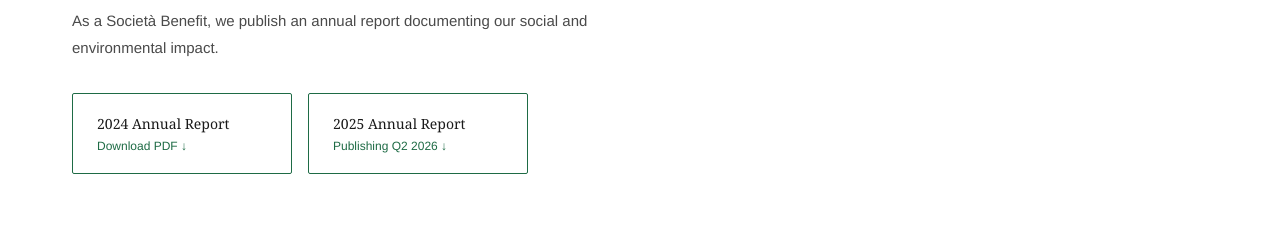
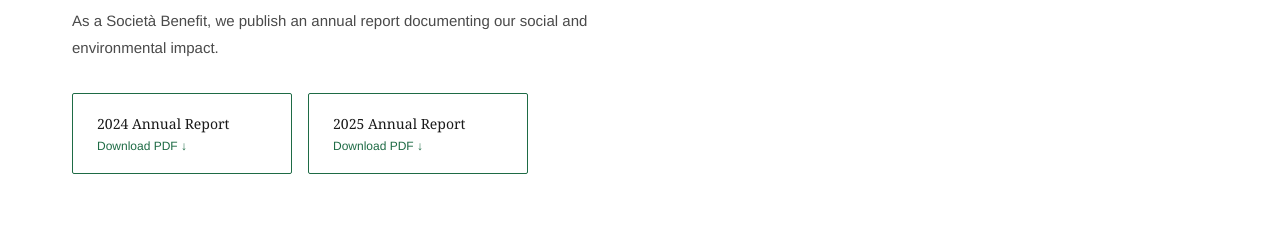
Before and after one commit to levery-srl/levery-website, a Next.js app: page /impact in a window 1280 px wide. Shown: the part 1180-1409 px from the top of the page. Built offline with nearby package versions, Linux system fonts and the light colour scheme.

Commit message:
Impact text rev

```diff
--- a/app/impact/page.jsx
+++ b/app/impact/page.jsx
@@ -24,7 +24,7 @@ const COPY={
     reportTitle:"Annual Benefit Report",
     reportSub:"As a Società Benefit, we publish an annual report documenting our social and environmental impact.",
     report2025:"2025 Annual Report",
-    report2025note:"Publishing Q2 2026",
+    report2025note:"Download PDF",
     report2024:"2024 Annual Report",
     report2024note:"Download PDF",
     reportSub:"As a Società Benefit, we publish an annual report documenting our social and environmental impact.",
```
